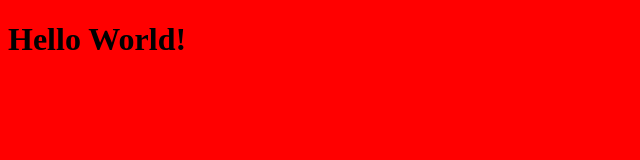
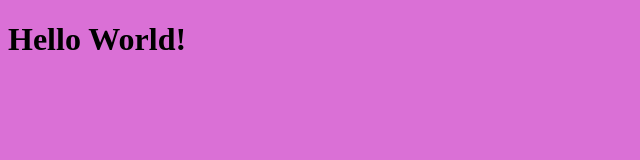
Before and after one commit to amandamholliday/project_1_margaret, a plain HTML site: page index.html in a window 1280 px wide. Shown: the whole page, without its empty margins (0-640 px from the left). Drawn offline with Linux system fonts and the light colour scheme.

Commit message:
minor change of background color

```diff
--- a/style.css
+++ b/style.css
@@ -1,3 +1,3 @@
 * {
-    background-color: red;
+    background-color: orchid;
 }
```
